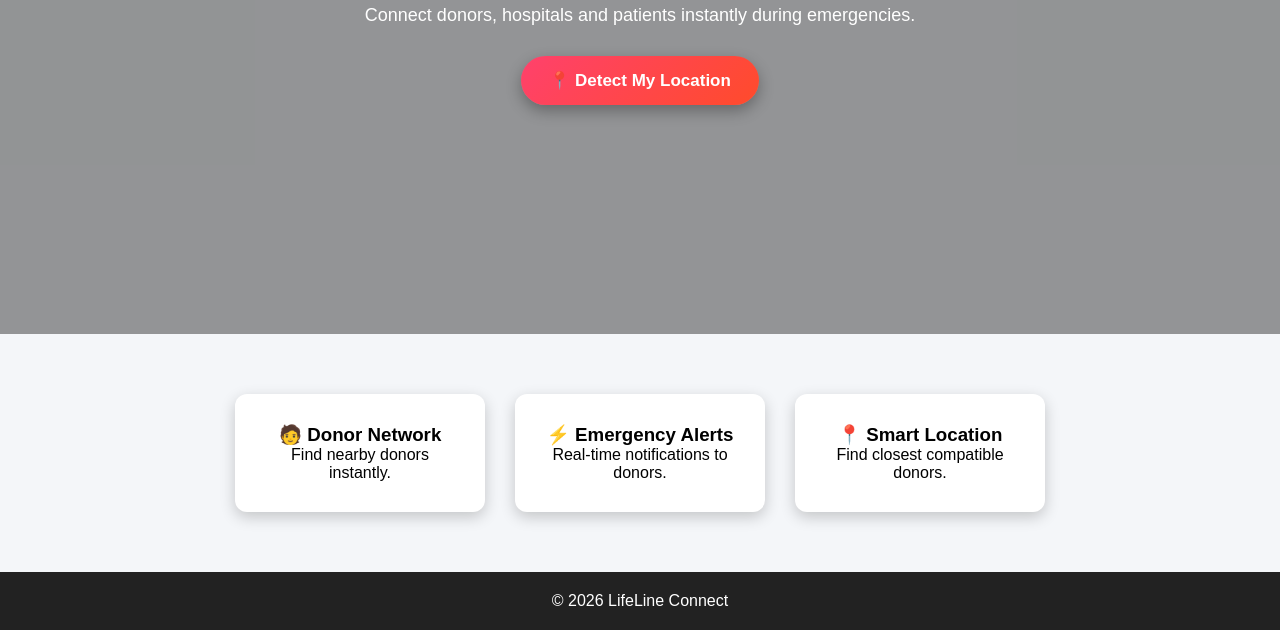
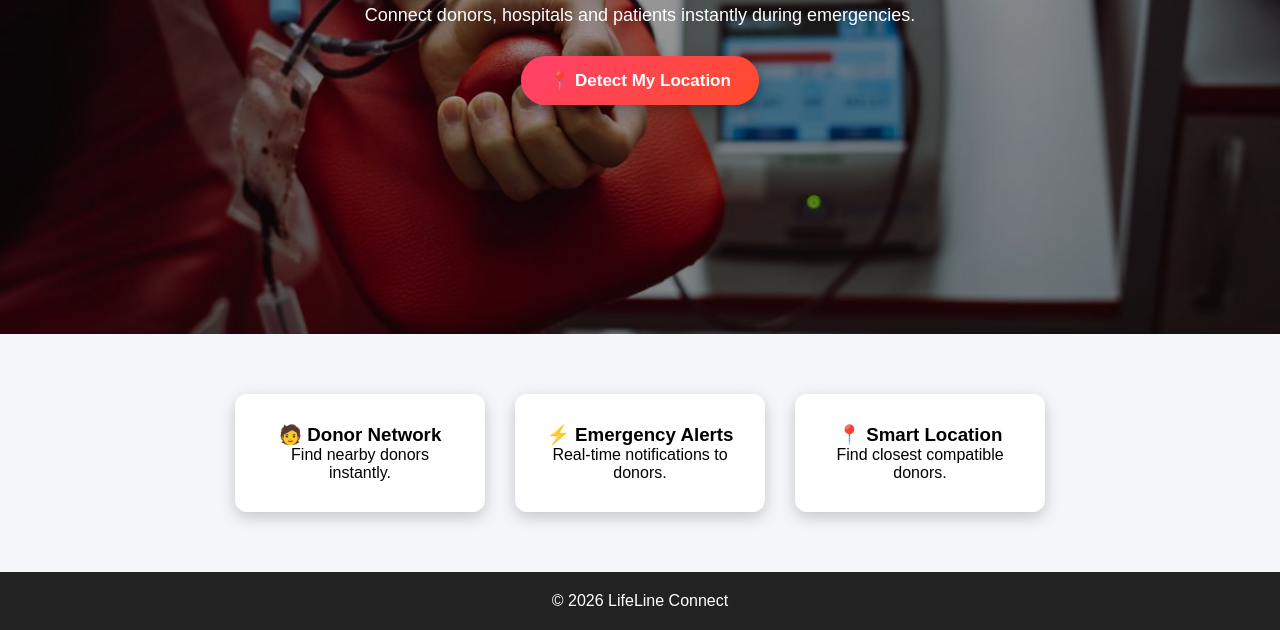
Before and after one commit to Navyas25/Lifeline-Connect, a website: page index.html in a window 1280 px wide. Shown: the part 344-974 px from the top of the page. Drawn offline with nearby package versions, Linux system fonts and the light colour scheme; no server answers.

Commit message:
Update blood.css

```diff
--- a/blood.css
+++ b/blood.css
@@ -69,7 +69,7 @@ flex-direction:column;
 justify-content:center;
 align-items:center;
 text-align:center;
-background-image:url("Image/d.jpg");
+background-image:url("d.jpg");
 background-size:cover;
 background-position:center;
 color:white;
```
